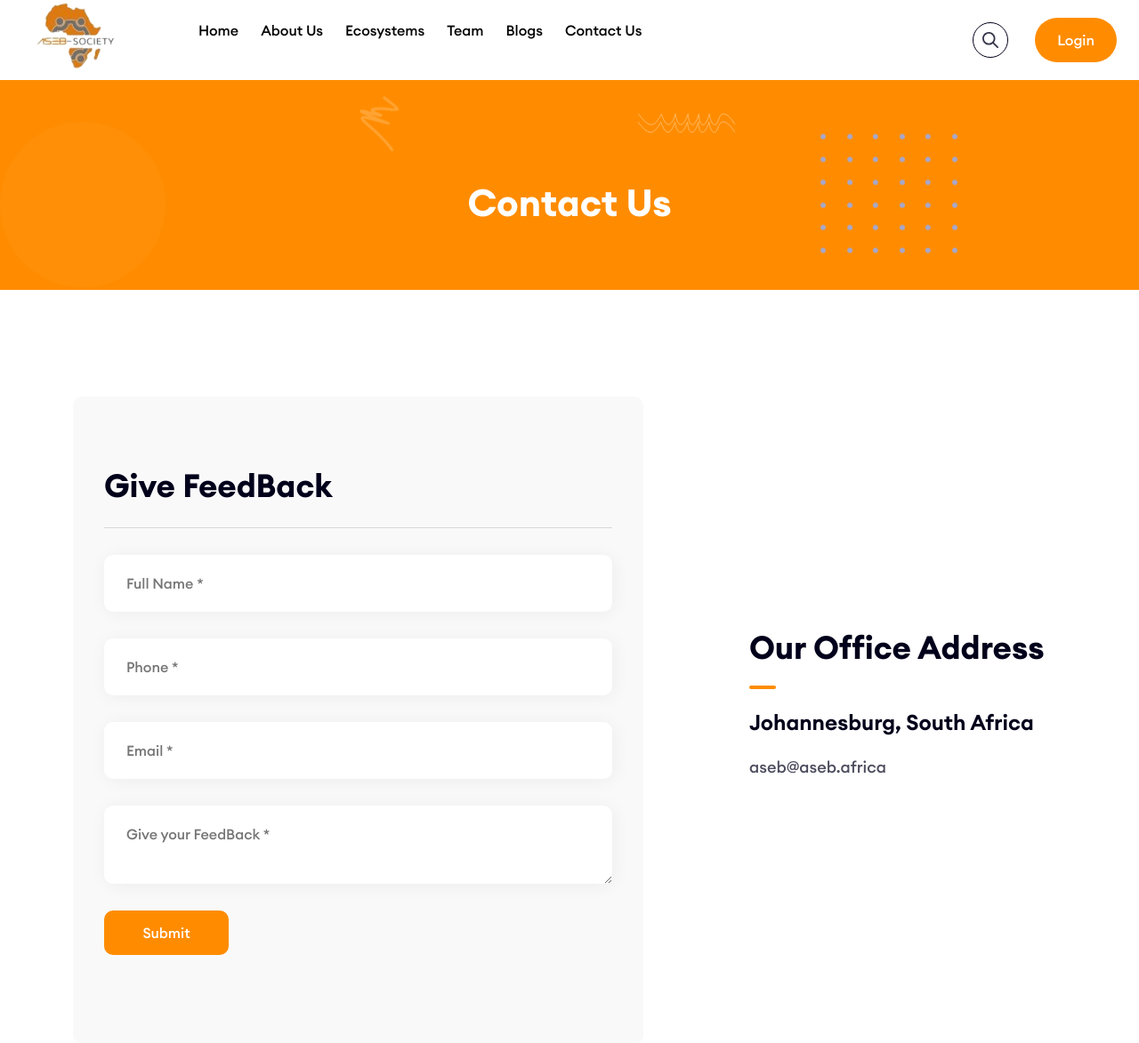
After one commit to ngarimuya/aseb_africa_website, a Django app: page /contact-us in a window 1280 px wide. The commit adds this page. Shown: the top 1173 px of the page at 89% size. Run offline with Django 5.2, Linux system fonts and the light colour scheme; some libraries are stand-ins or nearby versions.

Commit message:
initial commit

```diff
--- /dev/null
+++ b/core/templates/contact_us.html
@@ -0,0 +1,81 @@
+{% extends 'base.html' %}
+{% block content %}
+    {% load static %}
+    <!-- Start Contact Section -->
+       <section class="td_page_heading td_center td_bg_filed td_heading_bg text-center td_hobble"
+             data-src="">
+        <div class="container">
+            <div class="td_page_heading_in">
+                <h1 class="td_white_color td_fs_48 td_mb_10">Contact Us</h1>
+            </div>
+        </div>
+        <div class="td_page_heading_shape_1 position-absolute td_hover_layer_3"></div>
+        <div class="td_page_heading_shape_2 position-absolute td_hover_layer_5"></div>
+        <div class="td_page_heading_shape_3 position-absolute">
+            <img src="{% static 'assets/img/others/page_heading_shape_3.svg' %}" alt="">
+        </div>
+        <div class="td_page_heading_shape_4 position-absolute">
+            <img src="{% static 'assets/img/others/page_heading_shape_4.svg' %}" alt="">
+        </div>
+        <div class="td_page_heading_shape_5 position-absolute">
+            <img src="{% static 'assets/img/others/page_heading_shape_5.svg' %}" alt="">
+        </div>
+        <div class="td_page_heading_shape_6 position-absolute td_hover_layer_3"></div>
+    </section>
+    <section>
+        <div class="td_height_120 td_height_lg_80"></div>
+        <div class="container">
+            <div class="row">
+                <div class="col-xxl-10 offset-xxl-1">
+                    <div class="row align-items-center td_gap_y_40">
+                        <div class="col-lg-7">
+                            <div class="td_form_card td_style_1 td_radius_10 td_gray_bg_5">
+                                <div class="td_form_card_in">
+                                    <h2 class="td_fs_36 td_mb_20">Give FeedBack</h2>
+                                    <hr>
+                                    <div class="td_height_30 td_height_lg_30"></div>
+                                    <input type="text" class="td_form_field td_mb_30 td_medium td_white_bg"
+                                           placeholder="Full Name *" required>
+                                    <input type="text" class="td_form_field td_mb_30 td_medium td_white_bg"
+                                           placeholder="Phone *" required>
+                                    <input type="email" class="td_form_field td_mb_30 td_medium td_white_bg"
+                                           placeholder="Email *" required>
+                                    <textarea type="password" class="td_form_field td_mb_30 td_medium td_white_bg"
+                                              placeholder="Give your FeedBack *" required></textarea>
+                                    <div class="td_form_card_bottom td_mb_25">
+                                        <button type="submit" class="td_btn td_style_1 td_radius_10 td_medium">
+                    <span class="td_btn_in td_white_color td_accent_bg">
+                      <span>Submit</span>
+                    </span>
+                                        </button>
+
+                                    </div>
+                                </div>
+                            </div>
+                        </div>
+                        <div class="col-xl-4 offset-xl-1 col-lg-5">
+                            <div class="td_contact_info">
+                                <div class="td_section_heading td_style_2 td_mb_20">
+                                    <h2 class="td_contact_info_title td_fs_36 mb-0">Our Office Address</h2>
+                                </div>
+                                <div class="td_mb_40">
+                                    <h2 class="td_fs_24 td_semibold td_mb_20"> Johannesburg, South Africa</h2>
+
+                                    <p class="td_fs_18 td_heading_color td_medium mb-0 td_opacity_7">
+                                        <a href="mailto:aseb@aseb.africa">aseb@aseb.africa</a>
+                                    </p>
+                                </div>
+                            </div>
+                        </div>
+                    </div>
+                </div>
+            </div>
+        </div>
+        <div class="td_height_120 td_height_lg_80"></div>
+        <div class="td_map">
+            <iframe id="map"
+                    src="https://www.google.com/maps/embed?pb=!1m18!1m12!1m3!1d96652.27317354927!2d-74.33557928194516!3d40.79756494697628!2m3!1f0!2f0!3f0!3m2!1i1024!2i768!4f13.1!3m3!1m2!1s0x89c3a82f1352d0dd%3A0x81d4f72c4435aab5!2sTroy+Meadows+Wetlands!5e0!3m2!1sen!2sbd!4v1563075599994!5m2!1sen!2sbd"
+                    allowfullscreen=""></iframe>
+        </div>
+    </section>
+{% endblock %}
--- a/core/urls.py
+++ b/core/urls.py
@@ -4,6 +4,6 @@ from core import views
 
 urlpatterns = [
     path('', views.index, name='cea-homepage'),
-
+    path('contact-us', views.show_contact_us, name='contact_us'),
 
 ]
--- a/core/views.py
+++ b/core/views.py
@@ -4,3 +4,7 @@ from django.shortcuts import render
 # Create your views here.
 def index(request):
     return render(request, 'homepage.html')
+
+
+def show_contact_us(request):
+    return render(request, 'contact_us.html')
--- a/ecosystems/templates/ecosystems.html
+++ b/ecosystems/templates/ecosystems.html
@@ -1,7 +1,7 @@
 {% extends 'base.html' %}
 {% block content %}
     {% load static %}
-    <section class="td_page_heading td_center td_bg_filed td_heading_bg text-center td_hobble" style="height: 50px"
+    <section class="td_page_heading td_center td_bg_filed td_heading_bg text-center td_hobble"
              data-src="">
         <div class="container">
             <div class="td_page_heading_in">
--- a/templates/footer.html
+++ b/templates/footer.html
@@ -6,7 +6,7 @@
                 <div class="td_footer_widget">
                     <h2 class="td_footer_widget_title td_fs_32 td_white_color td_medium td_mb_30">Contact Us</h2>
                     <ul class="td_footer_address_widget td_medium td_mp_0">
-                        <li><i class="fa-solid fa-phone-volume"></i><a href="cal:+23(000)68603">+23 (000) 68 603</a>
+                        <li><i class="fa-solid fa-envelope"></i><a href="mailto:aseb@aseb.africa">aseb@aseb.africa</a>
                         </li>
                         <li><i class="fa-solid fa-location-dot"></i>Johannesburg, South Africa</li>
                     </ul>
@@ -16,10 +16,11 @@
                 <div class="td_footer_widget">
                     <h2 class="td_footer_widget_title td_fs_32 td_white_color td_medium td_mb_30">Navigate</h2>
                     <ul class="td_footer_widget_menu">
-                        <li><a href="">Home</a></li>
+                        <li><a href="{% url 'cea-homepage' %}">Home</a></li>
                         <li><a href="">About Us</a></li>
+                        <li><a href="{% url 'ecosystems' %}">Ecosystems</a></li>
                         <li><a href="">Team</a></li>
-                        <li><a href="">Contact Us</a></li>
+                        <li><a href="{% url 'contact_us' %}">Contact Us</a></li>
                     </ul>
                 </div>
             </div>
--- a/templates/header.html
+++ b/templates/header.html
@@ -23,7 +23,7 @@
                                     <li>
                                         <a href="#" style="color: black">Blogs</a>
                                     </li>
-                                    <li><a href="#" style="color: black">Contact Us</a></li>
+                                    <li><a href="{% url 'contact_us' %}" style="color: black">Contact Us</a></li>
                                 </ul>
                             </div>
                         </div>
```
